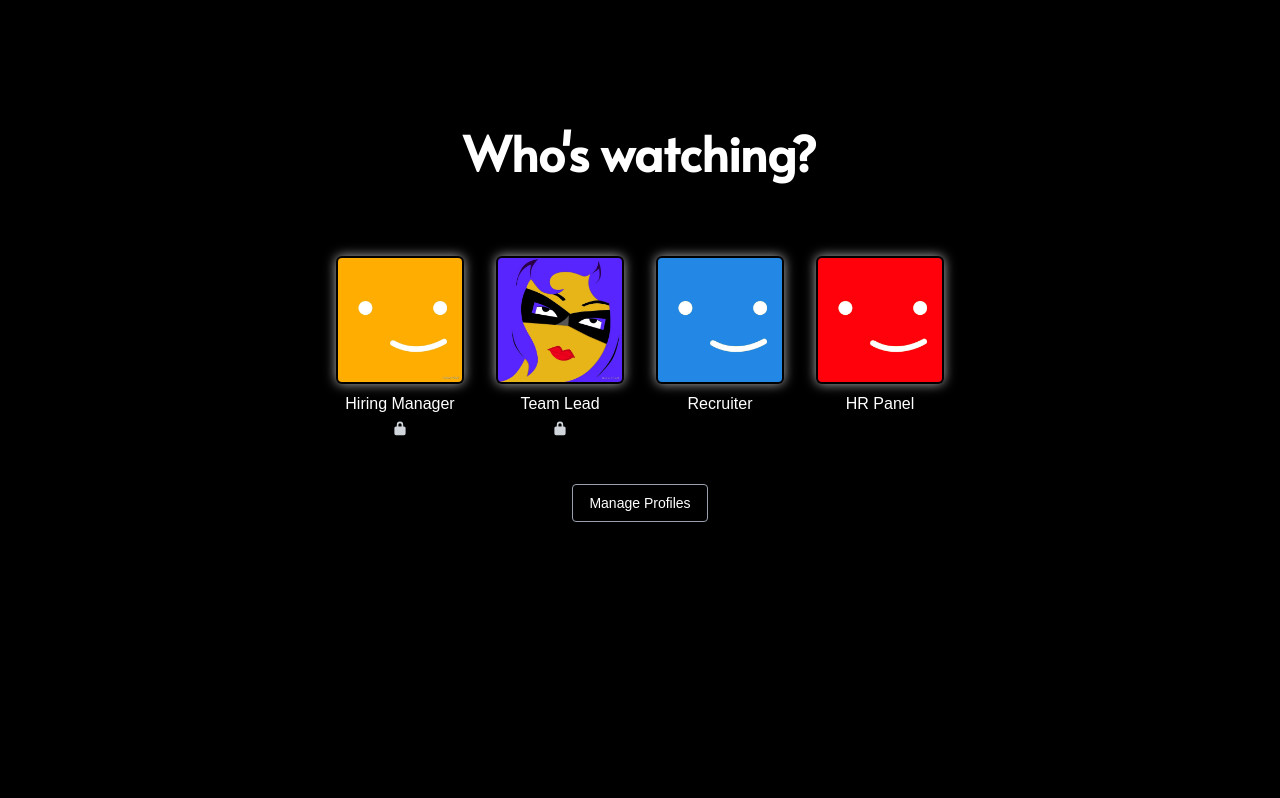
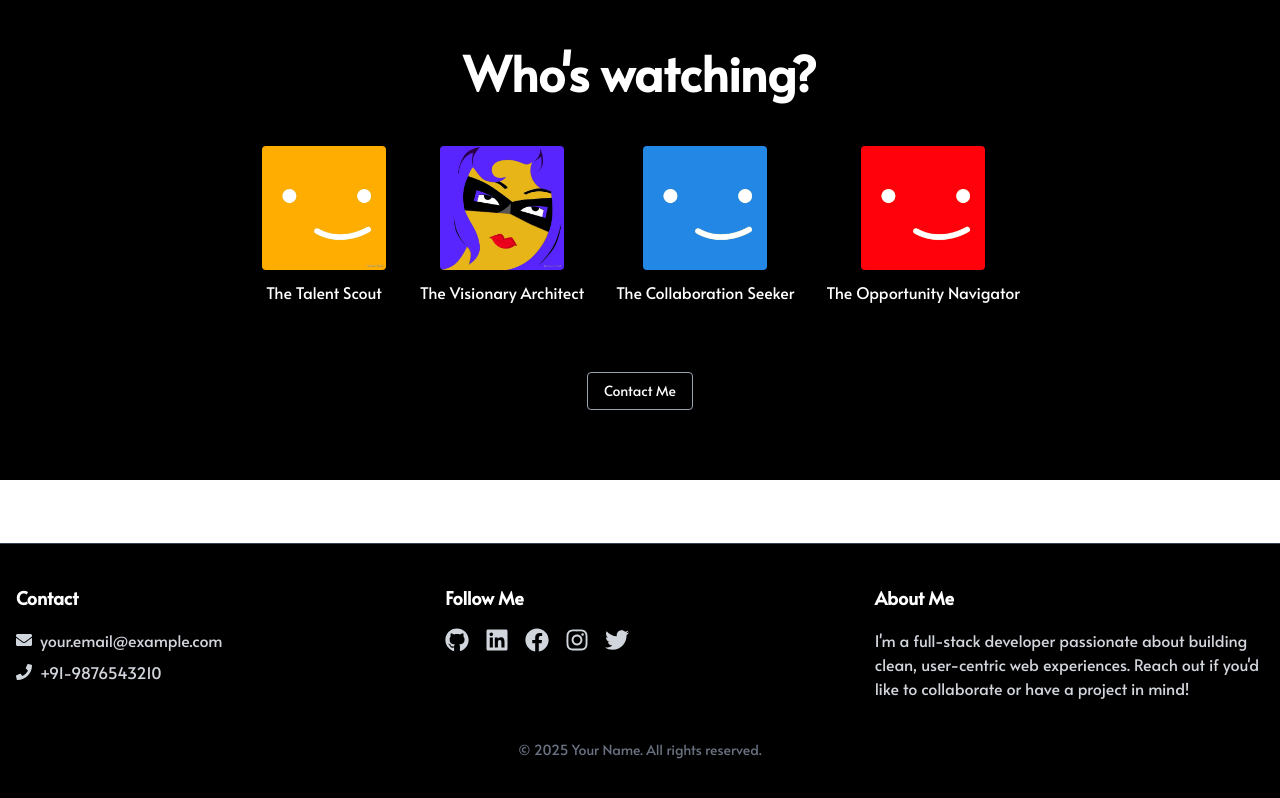
Before and after one commit to ashwanikatiyar/Portfolio, a Next.js app: page /Profile in a window 1280 px wide. Built offline with nearby package versions, Linux system fonts and the light colour scheme; a web font is replaced by a local one.

Commit message:
Landing Page and second Section Done

```diff
--- a/package.json
+++ b/package.json
@@ -13,6 +13,7 @@
     "@react-three/fiber": "^9.1.2",
     "@types/react-router-dom": "^5.3.3",
     "@types/three": "^0.177.0",
+    "framer-motion": "^12.18.1",
     "next": "15.3.3",
     "react": "^19.0.0",
     "react-dom": "^19.0.0",
--- a/src/app/Components/Footer/Footer1.tsx
+++ b/src/app/Components/Footer/Footer1.tsx
@@ -1,3 +1,4 @@
+
 "use client";
 
 import {
@@ -12,17 +13,14 @@ import {
 
 export default function Footer() {
   return (
-    <footer className="bg-black text-gray-300 py-10 px-4 border-t border-gray-700">
-      <div className="max-w-screen-xl mx-auto grid grid-cols-1 md:grid-cols-3 gap-10">
+    <footer className="bg-black text-gray-300 py-6 sm:py-10 px-4 border-t border-gray-700">
+      <div className="max-w-screen-xl mx-auto grid grid-cols-1 md:grid-cols-3 gap-8 sm:gap-10 text-center md:text-left">
         {/* Contact Info */}
         <div>
           <h2 className="text-lg font-semibold mb-4 text-white">Contact</h2>
           <p className="mb-2 flex items-center gap-2">
             <FaEnvelope />
-            <a
-              href="mailto:your.email@example.com"
-              className="hover:underline"
-            >
+            <a href="mailto:your.email@example.com" className="hover:underline">
               your.email@example.com
             </a>
           </p>
@@ -87,10 +85,10 @@ export default function Footer() {
         {/* Portfolio Info */}
         <div>
           <h2 className="text-lg font-semibold mb-4 text-white">About Me</h2>
-          <p className="text-sm">
+          <p className="text-sm sm:text-base">
             I'm a full-stack developer passionate about building clean,
-            user-centric web experiences. Reach out if you'd like to
-            collaborate or have a project in mind!
+            user-centric web experiences. Reach out if you'd like to collaborate
+            or have a project in mind!
           </p>
         </div>
       </div>
--- a/src/app/Components/LandingPage/SecondSection.tsx
+++ b/src/app/Components/LandingPage/SecondSection.tsx
@@ -1,53 +1,85 @@
-// SecondSection.tsx
 "use client";
-import React, { useState } from "react";
+import React, { useRef, useState, useEffect } from "react";
+import { motion, AnimatePresence } from "framer-motion";
 import { useRouter } from "next/navigation";
 
 const profiles = [
   {
-    name: "Hiring Manager",
+    name: "The Talent Scout",
     image: "/Profiles/netflix-profile-pictures-5yup5hd2i60x7ew3.jpg",
-    locked: true,
+    locked: false,
     path: "/hiring-manager",
+    description:
+      "For recruiters and HR professionals actively seeking candidates",
   },
   {
-    name: "Team Lead",
-    image: "/Profiles/netflix-profile-pictures-1000-x-1000-62wgyitks6f4l79m.jpg",
-    locked: true,
+    name: "The Visionary Architect",
+    image:
+      "/Profiles/netflix-profile-pictures-1000-x-1000-62wgyitks6f4l79m.jpg",
+    locked: false,
     path: "/team-lead",
+    description:
+      "For hiring managers or founders looking to build a team or a new product",
   },
   {
-    name: "Recruiter",
-    image: "/Profiles/netflix-profile-pictures-1000-x-1000-88wkdmjrorckekha.jpg",
+    name: "The Collaboration Seeker",
+    image:
+      "/Profiles/netflix-profile-pictures-1000-x-1000-88wkdmjrorckekha.jpg",
     locked: false,
     path: "/recruiter",
+    description:
+      "For team leads or fellow developers interested in joint projects",
   },
   {
-    name: "HR Panel",
-    image: "/Profiles/netflix-profile-pictures-1000-x-1000-qo9h82134t9nv0j0.jpg",
-    isChildren: true,
+    name: "The Opportunity Navigator",
+    image:
+      "/Profiles/netflix-profile-pictures-1000-x-1000-qo9h82134t9nv0j0.jpg",
+    isChildren: false,
     path: "/hr-panel",
+    description: "For anyone exploring new possibilities or partnerships",
   },
 ];
 
 export default function SecondSection() {
-  const [hoveredIndex, setHoveredIndex] = useState<number | null>(null);
+  const [activeIndex, setActiveIndex] = useState<number | null>(null);
   const router = useRouter();
-
-  const handleTap = (index: number) => {
-    setHoveredIndex((prev) => (prev === index ? null : index));
-  };
+  const [popupAlignment, setPopupAlignment] = useState<
+    "left" | "center" | "right"
+  >("center");
+  const profileRefs = useRef<(HTMLDivElement | null)[]>([]);
 
   const handleProfileClick = (profile: any) => {
     router.push(profile.path);
   };
 
+  const isMobile = typeof window !== "undefined" && window.innerWidth < 768;
+
+  const togglePopup = (index: number) => {
+    if (isMobile) {
+      setActiveIndex(activeIndex === index ? null : index);
+      return;
+    }
+
+    const el = profileRefs.current[index];
+    if (el) {
+      const rect = el.getBoundingClientRect();
+      const vw = window.innerWidth;
+
+      if (rect.left < 100) {
+        setPopupAlignment("left");
+      } else if (vw - rect.right < 100) {
+        setPopupAlignment("right");
+      } else {
+        setPopupAlignment("center");
+      }
+
+      setActiveIndex(activeIndex === index ? null : index);
+    }
+  };
+
   return (
-    <div
-      id="second-section"
-      className="w-full min-h-screen bg-black text-white px-4 py-12 transition-opacity duration-700 relative"
-    >
-      {hoveredIndex !== null && (
+    <div className="w-full min-h-[60vh] bg-black text-white font-[Alata] px-4 py-8 sm:py-12 transition-opacity duration-700 relative">
+      {activeIndex !== null && (
         <div className="absolute inset-0 backdrop-blur-lg bg-black/30 z-0 transition duration-300" />
       )}
 
@@ -56,30 +88,36 @@ export default function SecondSection() {
           Who's watching?
         </h1>
 
-        <div className="flex flex-wrap justify-center gap-6 sm:gap-8">
+        <div className="flex flex-wrap justify-center gap-6 sm:gap-8 relative">
           {profiles.map((profile, index) => {
-            const isBlurred = hoveredIndex !== null && hoveredIndex !== index;
-            const isActive = hoveredIndex === index;
+            const isBlurred = activeIndex !== null && activeIndex !== index;
+            const isActive = activeIndex === index;
 
             return (
+              <div
+                key={index}
+                ref={(el) => {
+                  profileRefs.current[index] = el;
+                }}
+                className="relative w-[45%] sm:w-auto min-h-[180px] flex justify-center"
+                onMouseEnter={() => {
+                  if (!isMobile) {
+                    togglePopup(index); // updated to use position
+                  }
+                }}
+                onMouseLeave={() => !isMobile && setActiveIndex(null)}
+                onClick={() => togglePopup(index)}
+              >
                 <button
-                key={index}
-                onClick={() => handleProfileClick(profile)}
-                className={`flex flex-col items-center transform-gpu transition-all duration-300
-                  focus:outline-none ${
-                    isBlurred ? "blur-md scale-[0.95] opacity-60" : ""
+                  onClick={() => !isMobile && handleProfileClick(profile)}
+                  className={`flex flex-col items-center transition-all duration-300 focus:outline-none ${
+                    isBlurred ? "blur-sm opacity-60 scale-[0.95]" : ""
                   }`}
-                onMouseEnter={() => setHoveredIndex(index)}
-                onMouseLeave={() => setHoveredIndex(null)}
-                onTouchStart={() => handleTap(index)}
-                aria-label={`Select ${profile.name} profile`}
                 >
                   <div
-                  className={`w-24 h-24 sm:w-28 sm:h-28 md:w-32 md:h-32 rounded-md overflow-hidden
-                    cursor-pointer transition-transform duration-300 hover:scale-105
-                    border-2 ${isActive ? "border-white" : "border-transparent"}
-                    shadow-[0_0_12px_rgba(255,255,255,0.7)] hover:shadow-[0_0_25px_rgba(255,255,255,1)]
-                    bg-black`}
+                    className={`w-20 h-20 sm:w-24 sm:h-24 md:w-32 md:h-32 rounded-md overflow-hidden
+  border-2 ${isActive ? "border-white" : "border-transparent"} shadow-lg
+  bg-black transform transition-transform duration-300 hover:scale-105`}
                   >
                     <img
                       src={profile.image}
@@ -98,20 +136,59 @@ export default function SecondSection() {
                     >
                       <path
                         fillRule="evenodd"
-                      d="M10 2a4 4 0 00-4 4v2H5a2 2 0 00-2 2v7a2 2 0 002
-                      2h10a2 2 0 002-2v-7a2 2 0 00-2-2h-1V6a4 4 0
-                      00-4-4zM8 6a2 2 0 114 0v2H8V6z"
+                        d="M10 2a4 4 0 00-4 4v2H5a2 2 0 00-2 2v7a2 2 0
+                        002 2h10a2 2 0 002-2v-7a2 2 0 00-2-2h-1V6a4
+                        4 0 00-4-4zM8 6a2 2 0 114 0v2H8V6z"
                         clipRule="evenodd"
                       />
                     </svg>
                   )}
                 </button>
+
+                {/* Pop-up window under profile */}
+                <AnimatePresence>
+                  {isActive && (
+                    <motion.div
+                      initial={{ opacity: 0, y: -10 }}
+                      animate={{ opacity: 1, y: 0 }}
+                      exit={{ opacity: 0, y: -10 }}
+                      transition={{ duration: 0.3 }}
+                      className={`z-50
+  ${
+    isMobile
+      ? `fixed top-1/2 left-1/2 -translate-x-1/2 -translate-y-1/2 w-[85vw] text-sm leading-snug p-4 whitespace-normal break-words`
+      : `absolute top-full mt-3 w-[85vw] sm:w-80 text-sm leading-relaxed p-4
+      ${
+        popupAlignment === "left"
+          ? "left-0 translate-x-0"
+          : popupAlignment === "right"
+          ? "right-0 translate-x-0"
+          : "left-1/2 -translate-x-1/2"
+      }`
+  }
+  bg-[#e50914] border border-black text-white rounded-xl shadow-xl`}
+                    >
+                      {isMobile && (
+                        <button
+                          onClick={() => setActiveIndex(null)}
+                          className="absolute top-2 right-3 text-white text-xl font-bold"
+                        >
+                          ×
+                        </button>
+                      )}
+                      <strong>{profile.name}:</strong> {profile.description}
+                    </motion.div>
+                  )}
+                </AnimatePresence>
+              </div>
             );
           })}
         </div>
 
-        <button className="mt-12 border border-gray-400 px-4 py-2 text-sm rounded hover:bg-white hover:text-black transition-colors">
-          Manage Profiles
+        <button className="relative overflow-hidden mt-12 border border-gray-400 px-4 py-2 text-sm rounded hover:text-white hover:border-transparent group transition-colors">
+          <span className="absolute inset-0 bg-[#e50914] transform scale-0 group-hover:scale-150 origin-center rounded-full transition-transform duration-500 ease-out"></span>
+
+          <span className="relative z-10">Contact Me</span>
         </button>
       </div>
     </div>
--- a/src/app/Profile/page.tsx
+++ b/src/app/Profile/page.tsx
@@ -1,141 +1,74 @@
-"use client"
+//portfolio/src/app/Profile/page.tsx
+
+"use client";
 import React, { useState } from "react";
+import { motion, AnimatePresence } from "framer-motion";
 import { useRouter } from "next/navigation";
-
+import SecondSection from "../Components/LandingPage/SecondSection";
+import Footer from "../Components/Footer/Footer1";
 
 const profiles = [
   {
-    name: "Hiring Manager",
+    name: "The Talent Scout",
     image: "/Profiles/netflix-profile-pictures-5yup5hd2i60x7ew3.jpg",
-    locked: true,
+    locked: false,
     path: "/hiring-manager",
+    description:
+      "For recruiters and HR professionals actively seeking candidates",
   },
   {
-    name: "Team Lead",
-    image: "/Profiles/netflix-profile-pictures-1000-x-1000-62wgyitks6f4l79m.jpg",
-    locked: true,
+    name: "The Visionary Architect",
+    image:
+      "/Profiles/netflix-profile-pictures-1000-x-1000-62wgyitks6f4l79m.jpg",
+    locked: false,
     path: "/team-lead",
+    description:
+      "For hiring managers or founders looking to build a team or a new product",
   },
   {
-    name: "Recruiter",
-    image: "/Profiles/netflix-profile-pictures-1000-x-1000-88wkdmjrorckekha.jpg",
+    name: "The Collaboration Seeker",
+    image:
+      "/Profiles/netflix-profile-pictures-1000-x-1000-88wkdmjrorckekha.jpg",
     locked: false,
     path: "/recruiter",
+    description:
+      "For team leads or fellow developers interested in joint projects",
   },
   {
-    name: "HR Panel",
-    image: "/Profiles/netflix-profile-pictures-1000-x-1000-qo9h82134t9nv0j0.jpg",
-    isChildren: true,
+    name: "The Opportunity Navigator",
+    image:
+      "/Profiles/netflix-profile-pictures-1000-x-1000-qo9h82134t9nv0j0.jpg",
+    isChildren: false,
     path: "/hr-panel",
+    description: "For anyone exploring new possibilities or partnerships",
   },
 ];
 
 const ProfileSection = () => {
+  const [activeIndex, setActiveIndex] = useState<number | null>(null);
+  const router = useRouter();
 
-    const [hoveredIndex, setHoveredIndex] = useState<number | null>(null);
-      const router = useRouter();
+  const handleProfileClick = (profile: any) => {
+    router.push(profile.path);
+  };
 
-      const handleTap = (index: number) => {
-        setHoveredIndex((prev) => (prev === index ? null : index));
-      };
+  const isMobile = typeof window !== "undefined" && window.innerWidth < 768;
 
-      const handleProfileClick = (profile: any) => {
-        router.push(profile.path);
-      };
-
-
+  const togglePopup = (index: number) => {
+    // On mobile, toggle on tap
+    if (isMobile) {
+      setActiveIndex(activeIndex === index ? null : index);
+    }
+  };
 
   return (
-    <div>
-      <div className="w-full min-h-screen bg-black text-white px-4 py-12">
-      <div className="max-w-screen-xl mx-auto flex flex-col items-center text-center px-4">
-        <h1 className="text-3xl sm:text-4xl md:text-5xl font-[Alata] font-extrabold my-20">
-          Who's watching?
-        </h1>
+    <div className="min-h-screen flex flex-col font-[Alata]">
+      <div className="flex-grow">
+        <SecondSection />
+      </div>
+      <Footer />
+    </div>
+  );
+};
 
-        <div className="flex flex-wrap justify-center gap-6 sm:gap-8">
-          {profiles.map((profile, index) => {
-            const isBlurred = hoveredIndex !== null && hoveredIndex !== index;
-            const isActive = hoveredIndex === index;
-
-            return (
-              <button
-                key={index}
-                onClick={() => handleProfileClick(profile)}
-                className={`flex flex-col items-center transform-gpu transition-all duration-300 focus:outline-none ${
-                  isBlurred ? "blur-md scale-[0.95] opacity-60" : ""
-                }`}
-                onMouseEnter={() => setHoveredIndex(index)}
-                onMouseLeave={() => setHoveredIndex(null)}
-                onTouchStart={() => handleTap(index)}
-                aria-label={`Select ${profile.name} profile`}
-              >
-                <div
-                  className={`w-24 h-24 sm:w-28 sm:h-28 md:w-32 md:h-32 rounded-md overflow-hidden cursor-pointer transition-transform duration-300 hover:scale-105
-                  border-2 ${isActive ? "border-white" : "border-transparent"}
-                  shadow-[0_0_12px_rgba(255,255,255,0.7)] hover:shadow-[0_0_25px_rgba(255,255,255,1)] bg-black`}
-                >
-                  <img
-                    src={profile.image}
-                    alt={profile.name}
-                    className="w-full h-full object-cover"
-                  />
-                </div>
-                <p className="mt-2 text-sm sm:text-base">{profile.name}</p>
-
-                {profile.locked && (
-                  <svg
-                    className="w-4 h-4 mt-1 text-gray-300"
-                    fill="currentColor"
-                    viewBox="0 0 20 20"
-                    aria-hidden="true"
-                  >
-                    <path
-                      fillRule="evenodd"
-                      d="M10 2a4 4 0 00-4 4v2H5a2 2 0 00-2 2v7a2 2 0 002
-                      2h10a2 2 0 002-2v-7a2 2 0 00-2-2h-1V6a4 4 0
-                      00-4-4zM8 6a2 2 0 114 0v2H8V6z"
-                      clipRule="evenodd"
-                    />
-                  </svg>
-                )}
-              </button>
-            );
-          })}
-        </div>
-
-        <button className="mt-12 border border-gray-400 px-4 py-2 text-sm rounded hover:bg-white hover:text-black transition-colors">
-          Manage Profiles
-        </button>
-      </div>
-    </div>
-    </div>
-  )
-}
-
-export default ProfileSection
-
-
-/*✅ Routing Setup
-Make sure you have matching route folders and pages like:
-
-bash
-Copy
-Edit
-/app
-  └── hiring-manager
-        └── page.tsx
-  └── team-lead
-        └── page.tsx
-  └── recruiter
-        └── page.tsx
-  └── hr-panel
-        └── page.tsx
-Each page.tsx can be a placeholder like:
-
-tsx
-Copy
-Edit
-export default function Page() {
-  return <div className="text-white p-10">Welcome, Hiring Manager</div>;
-}*/
+export default ProfileSection;
```
Also changed, not shown: 1 other file (tests, documents, lock files or other folders). Lines whose indentation alone changed are shown as unchanged.
